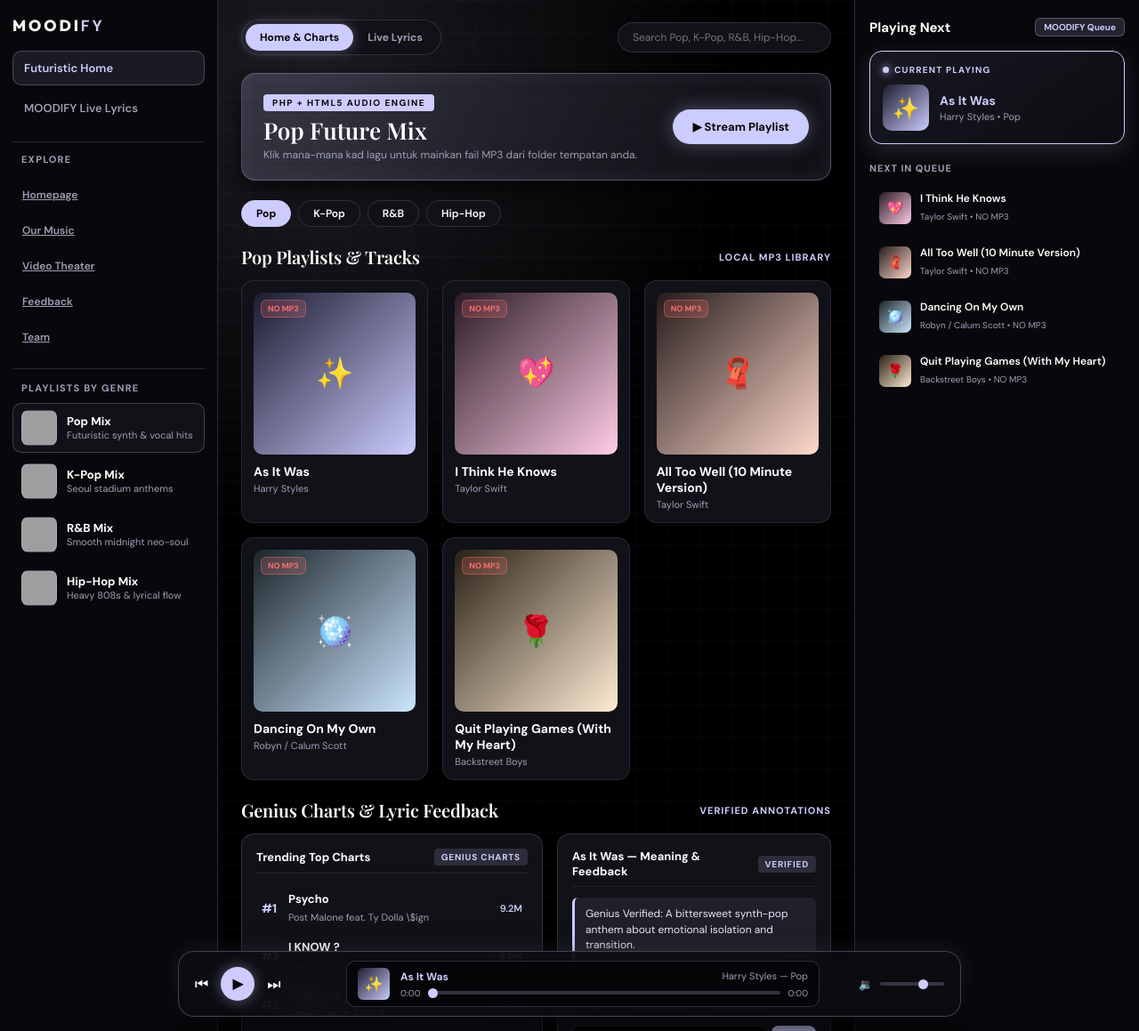
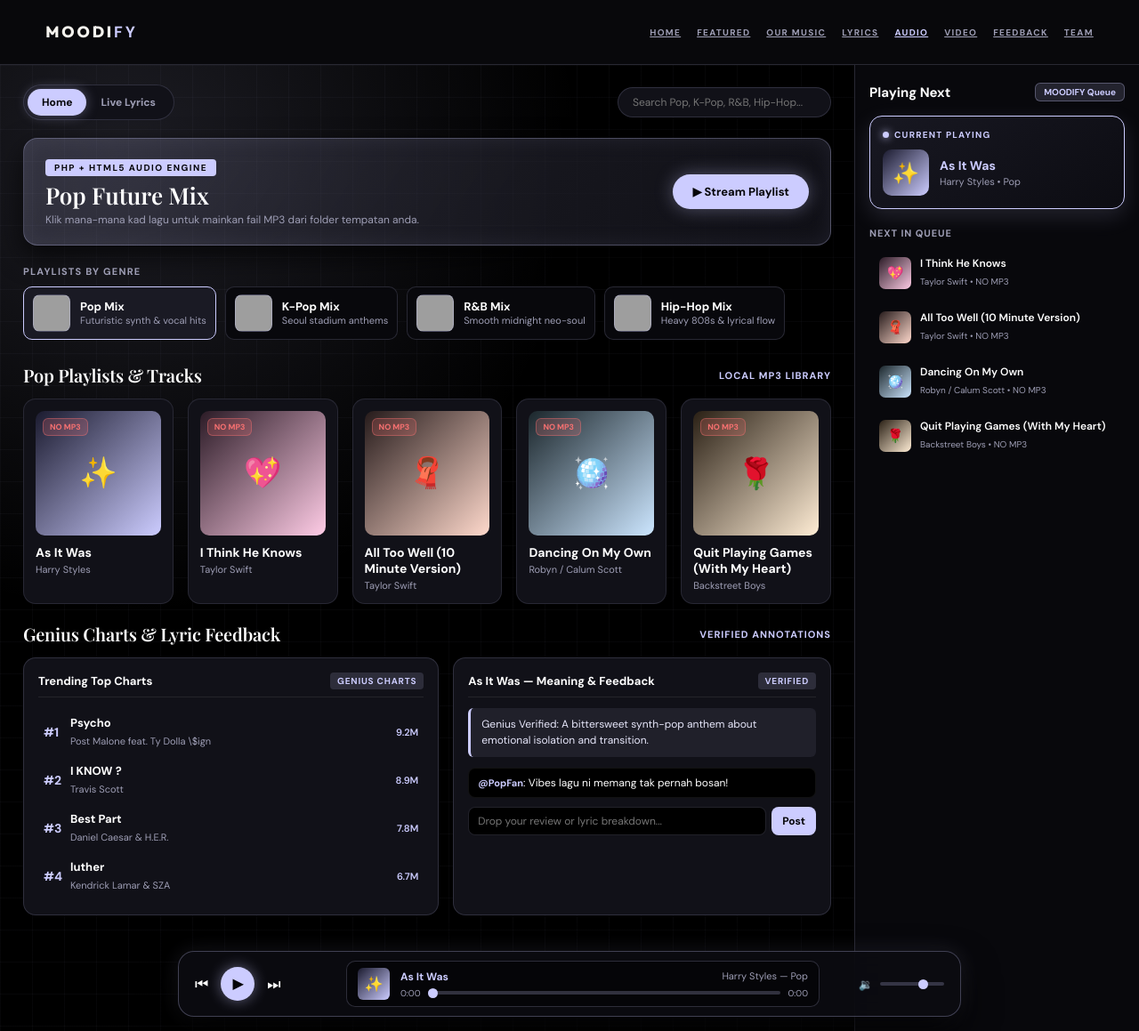
Before and after one commit to FlyingMyvi/MOODIFY, a PHP site: page /moodify/player.html in a window 1280 px wide. Shown: the whole page at 89% size. Run offline with PHP 8.4, Linux system fonts and the light colour scheme; some web fonts are replaced; grey boxes are pictures that could not be loaded.

Commit message:
Replace player sidebar with site header and genre strip

```diff
--- a/player.html
+++ b/player.html
@@ -33,9 +33,53 @@
       color: var(--text-primary);
       height: 100vh;
       display: grid;
-      grid-template-columns: 245px 1fr 320px;
-      grid-template-areas: "sidebar main queue";
+      grid-template-columns: 1fr 320px;
+      grid-template-rows: auto 1fr;
+      grid-template-areas:
+        "header header"
+        "main queue";
       overflow: hidden;
+    }
+
+    /* ================= SITE HEADER ================= */
+    .site-header {
+      grid-area: header;
+      background: rgba(9, 9, 12, 0.96);
+      border-bottom: 1px solid var(--border-subtle);
+      z-index: 100;
+    }
+
+    .header-inner {
+      width: 92%;
+      max-width: 1400px;
+      min-height: 72px;
+      margin: 0 auto;
+      display: flex;
+      align-items: center;
+      justify-content: space-between;
+      gap: 20px;
+    }
+
+    .header-nav {
+      display: flex;
+      align-items: center;
+      justify-content: flex-end;
+      flex-wrap: wrap;
+      gap: 18px;
+    }
+
+    .header-nav a {
+      color: var(--text-secondary);
+      font-size: 10px;
+      font-weight: 700;
+      letter-spacing: 1.3px;
+      text-transform: uppercase;
+      transition: color 0.2s;
+    }
+
+    .header-nav a:hover,
+    .header-nav a.active {
+      color: var(--accent-pop);
     }
 
     /* ================= LEFT SIDEBAR ================= */
@@ -170,6 +214,35 @@
 
     .lib-info h4 { font-size: 13px; font-weight: 700; }
     .lib-info p { font-size: 11px; color: var(--text-secondary); }
+
+    .genre-strip {
+      display: flex;
+      gap: 10px;
+      overflow-x: auto;
+      margin-bottom: 20px;
+      padding-bottom: 6px;
+    }
+
+    .genre-strip .lib-item {
+      flex: 0 0 auto;
+      min-width: 170px;
+      margin-bottom: 0;
+      padding: 8px 10px;
+      background: var(--bg-panel);
+      border: 1px solid var(--border-subtle);
+    }
+
+    .genre-strip .lib-item:hover,
+    .genre-strip .lib-item.selected {
+      background: var(--bg-elevated);
+      border-color: var(--accent-pop);
+      box-shadow: none;
+    }
+
+    .genre-strip .lib-thumb {
+      width: 42px;
+      height: 42px;
+    }
 
     /* ================= MAIN VIEW ================= */
     .main-view {
@@ -526,40 +599,69 @@
       text-align: center;
     }
     .player-notice.show { opacity: 1; transform: translateX(-50%) translateY(0); }
+
+    @media (max-width: 980px) {
+      body {
+        grid-template-columns: 1fr;
+        grid-template-rows: auto 1fr auto;
+        grid-template-areas:
+          "header"
+          "main"
+          "queue";
+        height: auto;
+        min-height: 100vh;
+        overflow-y: auto;
+      }
+
+      .header-inner {
+        flex-direction: column;
+        align-items: flex-start;
+        padding: 14px 0;
+        gap: 10px;
+      }
+
+      .header-nav {
+        justify-content: flex-start;
+        gap: 10px 16px;
+      }
+
+      .main-view {
+        overflow-y: visible;
+        padding-bottom: 120px;
+      }
+
+      .apple-queue-panel {
+        border-left: 0;
+        border-top: 1px solid var(--border-subtle);
+      }
+    }
   </style>
 <link rel="stylesheet" href="logo.css" />
 </head>
 <body>
 
-  <!-- LEFT SIDEBAR -->
-  <aside class="sidebar">
-    <a href="index.html" class="moodify-logo moodify-logo-sm">MOODI<span>FY</span></a>
-
-    <div class="nav-group">
-      <div class="nav-item active" id="navHome" onclick="window.switchMainView('home')">Futuristic Home</div>
-      <div class="nav-item" id="navLyrics" onclick="window.switchMainView('lyrics')">MOODIFY Live Lyrics</div>
+  <header class="site-header">
+    <div class="header-inner">
+      <a href="index.html" class="moodify-logo moodify-logo-sm">MOODI<span>FY</span></a>
+
+      <nav class="header-nav" aria-label="Main navigation">
+        <a href="index.html">HOME</a>
+        <a href="index.html#featured">FEATURED</a>
+        <a href="index.html#charts">OUR MUSIC</a>
+        <a href="player.html?v=13#lyrics">LYRICS</a>
+        <a href="player.html?v=13" class="active" aria-current="page">AUDIO</a>
+        <a href="video.html">VIDEO</a>
+        <a href="feedback.html">FEEDBACK</a>
+        <a href="index.html#team">TEAM</a>
+      </nav>
     </div>
-
-    <nav class="nav-group site-links" aria-label="Explore MOODIFY">
-      <div class="library-title">Explore</div>
-      <a href="index.html" class="nav-item">Homepage</a>
-      <a href="index.html#charts" class="nav-item">Our Music</a>
-      <a href="video.html" class="nav-item">Video Theater</a>
-      <a href="feedback.html" class="nav-item">Feedback</a>
-      <a href="index.html#team" class="nav-item">Team</a>
-    </nav>
-
-    <div class="library-section">
-      <div class="library-title">Playlists by Genre</div>
-      <div id="sidebarLibrary"></div>
-    </div>
-  </aside>
+  </header>
 
   <!-- CENTER VIEW -->
   <main class="main-view">
     <div class="topbar">
       <div class="mode-switcher">
-        <button class="mode-btn active" id="tabHomeBtn" onclick="window.switchMainView('home')">Home & Charts</button>
+        <button class="mode-btn active" id="tabHomeBtn" onclick="window.switchMainView('home')">Home</button>
         <button class="mode-btn" id="tabLyricsBtn" onclick="window.switchMainView('lyrics')">Live Lyrics</button>
       </div>
       <input type="text" id="searchInput" class="search-box" placeholder="Search Pop, K-Pop, R&B, Hip-Hop..." oninput="window.filterTracks()" />
@@ -576,12 +678,8 @@
         <button class="hero-play-btn" onclick="window.playCurrentGenre()">▶ Stream Playlist</button>
       </div>
 
-      <div class="filter-pills">
-        <button class="pill active" onclick="window.setGenreFilter('Pop')">Pop</button>
-        <button class="pill" onclick="window.setGenreFilter('K-Pop')">K-Pop</button>
-        <button class="pill" onclick="window.setGenreFilter('R&B')">R&B</button>
-        <button class="pill" onclick="window.setGenreFilter('Hip-Hop')">Hip-Hop</button>
-      </div>
+      <div class="library-title" style="padding-left: 0;">Playlists by Genre</div>
+      <div class="genre-strip" id="genreStrip"></div>
 
       <div class="section-header">
         <h2 id="feedHeading">Pop Playlists & Tracks</h2>
@@ -1315,7 +1413,7 @@
     }
 
     function initApp() {
-      renderSidebarLibrary();
+      renderGenreStrip();
       renderGenreCards(activeGenre);
       updateGeniusSection();
       updateAppleQueue();
@@ -1333,7 +1431,7 @@
 
       syncTrackExistence().then((changed) => {
         if (!changed) return;
-        renderSidebarLibrary();
+        renderGenreStrip();
         renderGenreCards(activeGenre);
         updateGeniusSection();
         updateAppleQueue();
@@ -1371,8 +1469,8 @@
       }
     }
 
-    function renderSidebarLibrary() {
-      const container = document.getElementById("sidebarLibrary");
+    function renderGenreStrip() {
+      const container = document.getElementById("genreStrip");
       container.innerHTML = genres.map(g => `
         <div class="lib-item ${g.name === activeGenre ? 'selected' : ''}" onclick="window.setGenreFilter('${g.name}')">
           <div class="lib-thumb ${g.imageClass}" aria-hidden="true"></div>
@@ -1386,12 +1484,9 @@
 
     window.setGenreFilter = function(genreName) {
       activeGenre = genreName;
-      document.querySelectorAll('.filter-pills .pill').forEach(p => {
-        p.classList.toggle('active', p.textContent.trim() === genreName);
-      });
       document.getElementById('feedHeading').textContent = `${genreName} Playlists & Tracks`;
       document.getElementById('heroTitle').textContent = `${genreName} Future Mix`;
-      renderSidebarLibrary();
+      renderGenreStrip();
       renderGenreCards(genreName);
     };
 
@@ -1543,24 +1638,18 @@
       const lyricsView = document.getElementById("lyricsView");
       const tabHomeBtn = document.getElementById("tabHomeBtn");
       const tabLyricsBtn = document.getElementById("tabLyricsBtn");
-      const navHome = document.getElementById("navHome");
-      const navLyrics = document.getElementById("navLyrics");
 
       if (viewName === 'lyrics') {
         homeView.style.display = 'none';
         lyricsView.classList.add('active');
         tabHomeBtn.classList.remove('active');
         tabLyricsBtn.classList.add('active');
-        navHome.classList.remove('active');
-        navLyrics.classList.add('active');
         renderLiveLyrics();
       } else {
         homeView.style.display = 'block';
         lyricsView.classList.remove('active');
         tabHomeBtn.classList.add('active');
         tabLyricsBtn.classList.remove('active');
-        navHome.classList.add('active');
-        navLyrics.classList.remove('active');
       }
     };
 
--- a/video.html
+++ b/video.html
@@ -532,8 +532,8 @@
     <nav class="site-nav" aria-label="Main navigation">
       <a href="index.html">HOME</a>
       <a href="index.html#charts">OUR MUSIC</a>
-      <a href="player.html?v=12#lyrics">LYRICS</a>
-      <a href="player.html?v=12">AUDIO</a>
+      <a href="player.html?v=13#lyrics">LYRICS</a>
+      <a href="player.html?v=13">AUDIO</a>
       <a href="video.html" class="active" aria-current="page">VIDEO</a>
       <a href="feedback.html">FEEDBACK</a>
       <a href="index.html#team">TEAM</a>
```
Also changed, not shown: feedback.html (+4 -4 lines), index.html (+5 -5 lines), index.php (+134 -45 lines).
